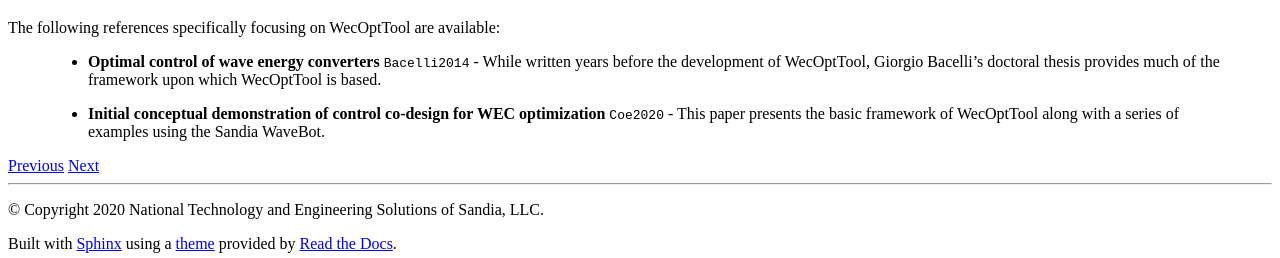
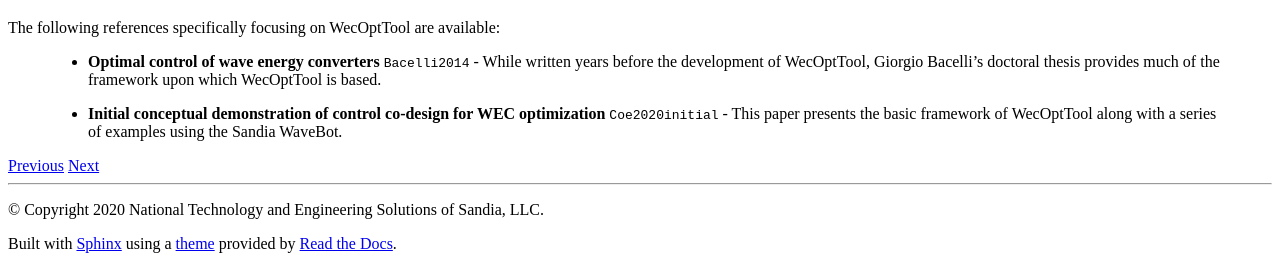
Before and after one commit to SNL-WaterPower/WecOptTool-MATLAB, a Sphinx documentation site: the page built from docs/user/5resources.rst, in a window 1280 px wide. Shown: the part 729-987 px from the top of the page. Built offline with Sphinx 7.4.7 and the Read the Docs theme 2.0.0, drawn with Linux system fonts in a browser that asks for light colours; cross-references to code outside the pages are shown as plain code.

Commit message:
update bibtex key

```diff
--- a/docs/user/5resources.rst
+++ b/docs/user/5resources.rst
@@ -17,4 +17,4 @@
 The following references specifically focusing on WecOptTool are available:
 
 	* **Optimal control of wave energy converters** :cite:`Bacelli2014` - While written years before the development of WecOptTool, Giorgio Bacelli's doctoral thesis provides much of the framework upon which WecOptTool is based.
-	* **Initial conceptual demonstration of control co-design for WEC optimization** :cite:`Coe2020` - This paper presents the basic framework of WecOptTool along with a series of examples using the Sandia WaveBot.
+	* **Initial conceptual demonstration of control co-design for WEC optimization** :cite:`Coe2020initial` - This paper presents the basic framework of WecOptTool along with a series of examples using the Sandia WaveBot.
--- a/docs/user/WecOptTool_refs.bib
+++ b/docs/user/WecOptTool_refs.bib
@@ -23,7 +23,7 @@
 	Title = {WecOptTool Sept. 2020 Webinar},
 	Year = {2020}}
 
-@article{Coe2020,
+@article{Coe2020initial,
 	Author = {Ryan G. Coe and Giorgio Bacelli and Sterling Olson and Vincent S. Neary and Mathew B. R. Topper},
 	Doi = {10.36227/techrxiv.12928898},
 	Journal = {Journal of Ocean Engineering and Marine Energy (in press)},
```
